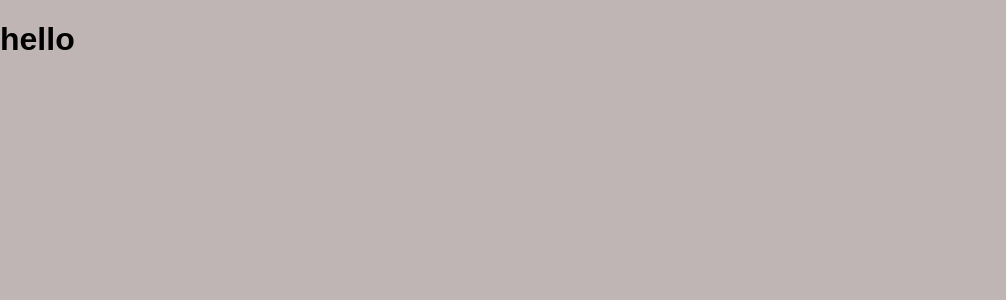
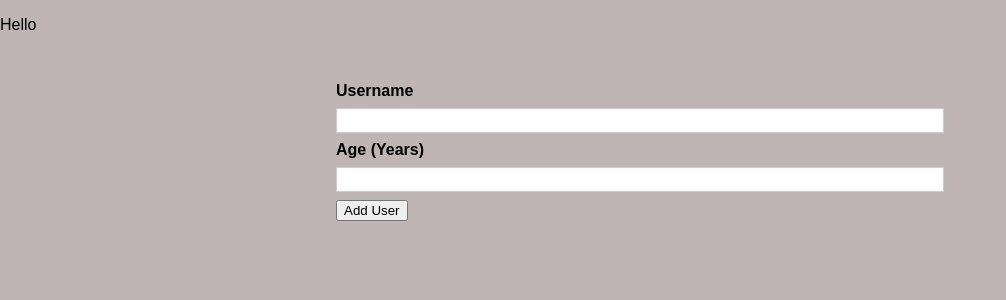
Before and after one commit to RezaBG/AddUsernameAndAge_React, a React (Create React App) app: page / in a window 1280 px wide. Shown: the top 300 px of the page, without its empty margins (0-1006 px from the left). Built offline with nearby package versions, Linux system fonts and the light colour scheme.

Commit message:
managing the user input

```diff
--- a/src/App.css
+++ b/src/App.css
@@ -0,0 +1,12 @@
+* {
+  box-sizing: border-box;
+}
+
+html {
+  font-family: sans-serif;
+  background: #f1f1f1;
+}
+
+body {
+  margin: 0;
+}
--- a/src/App.js
+++ b/src/App.js
@@ -1,7 +1,13 @@
 import React from "react";
+import AddUser from "./components/Users/AddUser";
 
 const App = () => {
-  return <h1>hello</h1>;
+  return (
+    <div>
+      <p>Hello</p>
+      <AddUser />
+    </div>
+  );
 };
 
 export default App;
--- a/src/components/UI/Card.js
+++ b/src/components/UI/Card.js
@@ -4,9 +4,9 @@ import classes from "./Card.module.css";
 
 const Card = (props) => {
   return (
-    <div className={` ${classes.card} ${props.className} `}>
+    <div className={` ${classes.card} ${props.className}`}>
       {" "}
-      {props.children}{" "}
+      {props.children}
     </div>
   );
 };
--- a/src/components/Users/AddUser.js
+++ b/src/components/Users/AddUser.js
@@ -1,23 +1,36 @@
-import React from "react";
+import React, { useState } from "react";
 
-import Card from "../UI/Card";
+import Cart from "../UI/Card";
 import Button from "../UI/Button";
 import classes from "./AddUser.module.css";
 
 const AddUser = (props) => {
+  const [enteredUsername, setEnteredUsername] = useState("");
+  const [enteredAge, setEnteredAge] = useState("");
+
   const addUserHandler = (event) => {
     event.preventDefault();
+    console.log(enteredUsername, enteredAge);
   };
+
+  const usernameChangeHandler = (event) => {
+    setEnteredUsername(event.target.value);
+  };
+
+  const ageChangeHandler = (event) => {
+    setEnteredAge(event.target.value);
+  };
+
   return (
-    <Card clssName={classes.input}>
+    <Cart className={classes.input}>
       <form onSubmit={addUserHandler}>
-        <lable htmlFor="username">Username</lable>
-        <input id="username" type="text" />
+        <label htmlFor="username">Username</label>
+        <input id="username" type="text" onChange={usernameChangeHandler} />
         <label htmlFor="age">Age (Years)</label>
-        <input id="age" type="number" />
-        <Button type="submit">Add User</Button>
+        <input id="age" type="number" onChange={ageChangeHandler} />
+        <Button type="sumbit">Add User</Button>
       </form>
-    </Card>
+    </Cart>
   );
 };
 
--- a/src/components/Users/AddUser.module.css
+++ b/src/components/Users/AddUser.module.css
@@ -0,0 +1,26 @@
+.input {
+  margin: 2rem auto;
+  padding: 1rem;
+  width: 90%;
+  max-width: 40rem;
+}
+
+.input label {
+  display: block;
+  font-weight: bold;
+  margin-bottom: 0.5rem;
+}
+
+.input input {
+  font: inherit;
+  display: block;
+  width: 100%;
+  border: 1px solid #ccc;
+  padding: 0.15rem;
+  margin-bottom: 0.5rem;
+}
+
+.input input:focus {
+  outline: none;
+  border-color: #4f005f;
+}
```
